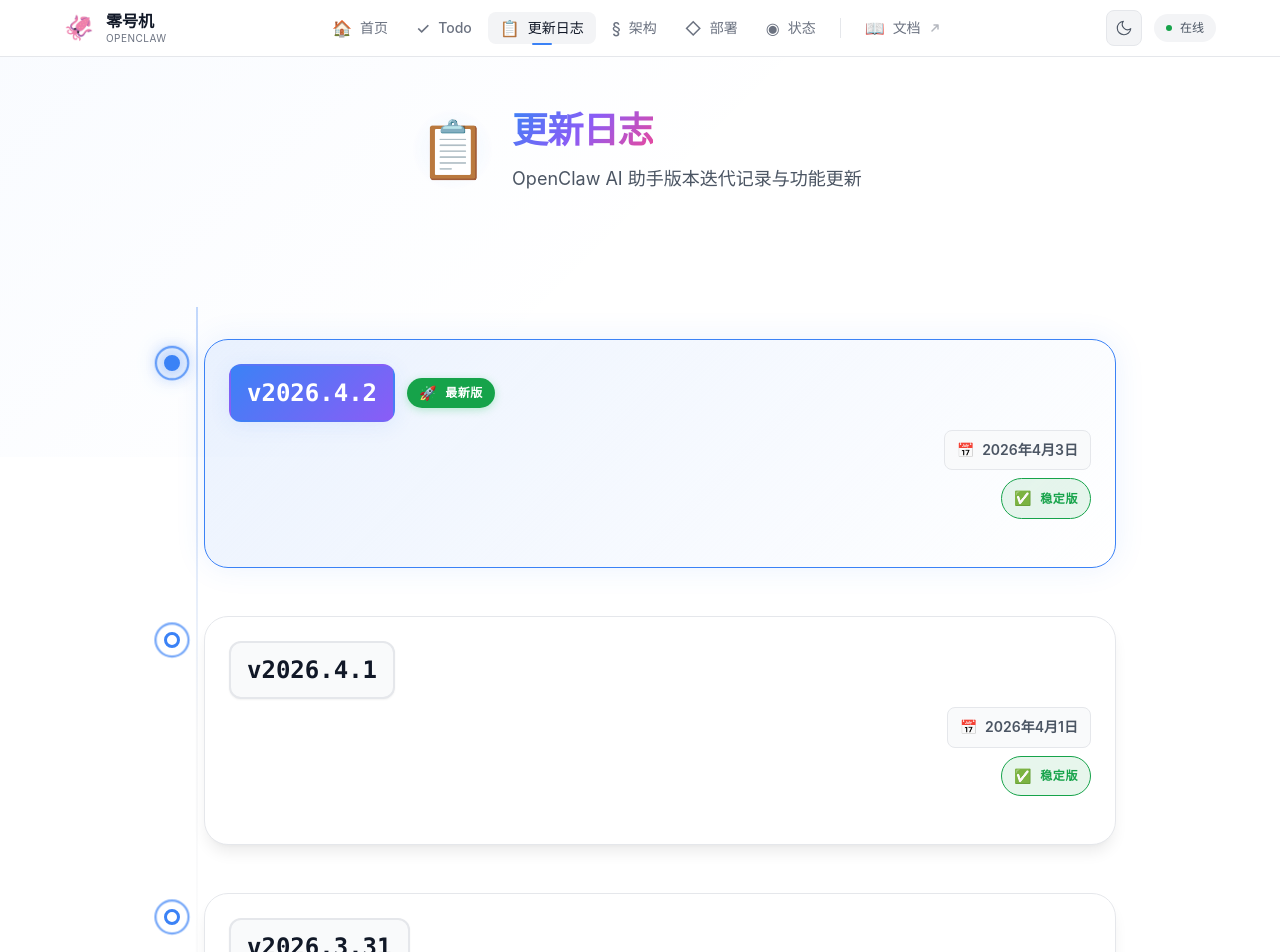
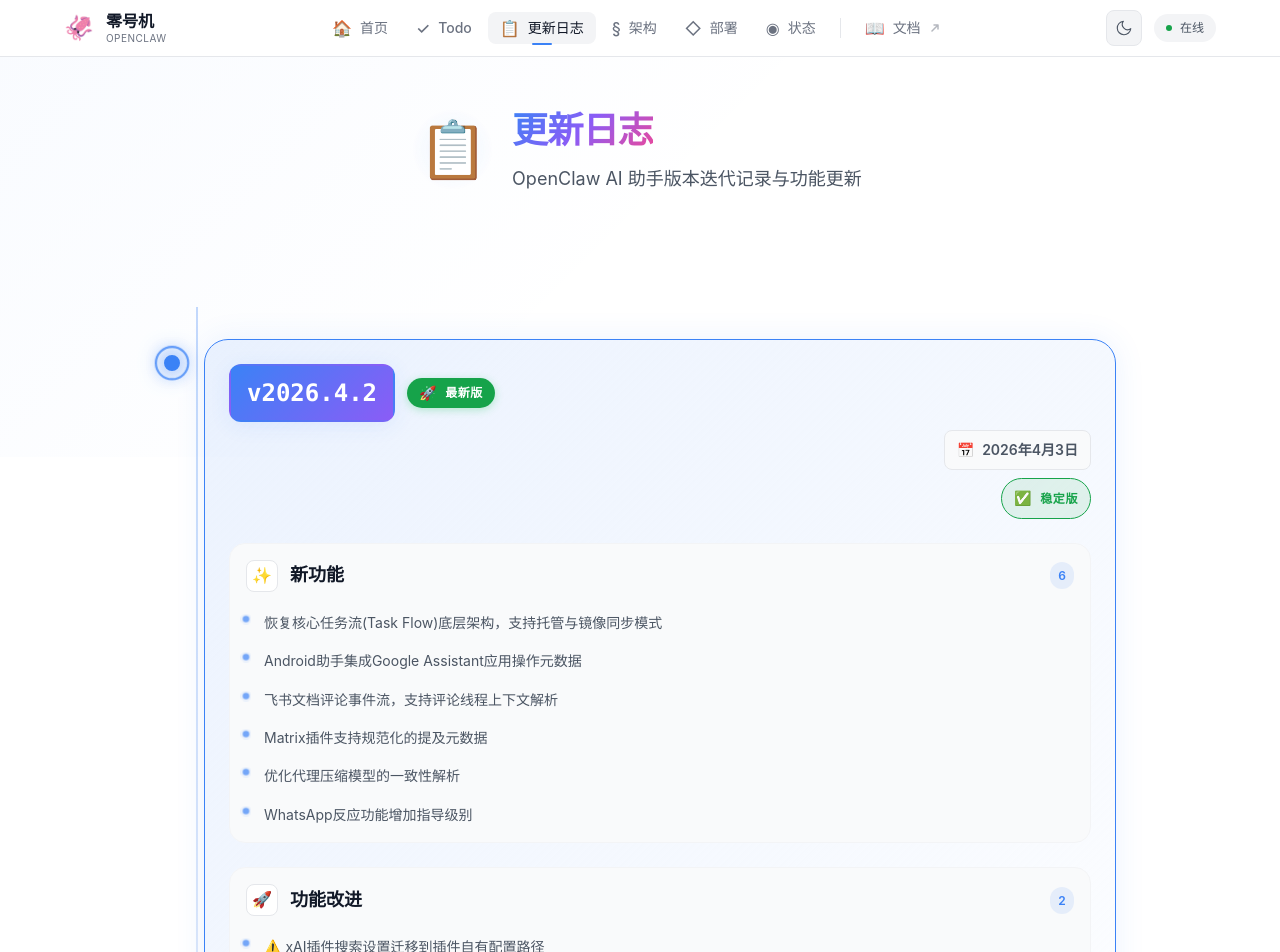
Before and after one commit to sharkCap/vue-demo-app, a Vue app: page /changelog in a window 1280 px wide. Shown: the top 952 px of the page. Built offline with nearby package versions, Linux system fonts and the light colour scheme.

Commit message:
chore: 自动更新版本信息到 2026.4.2 [ci skip]

```diff
--- a/src/views/ChangelogView.vue
+++ b/src/views/ChangelogView.vue
@@ -70,11 +70,10 @@
 
                 <!-- Changes Content -->
                 <div class="changes-content">
+                  <template v-for="(changes, category) in release.changes" :key="category">
                     <div
-                    v-for="(changes, category) in release.changes"
-                    :key="category"
+                      v-if="changes && Array.isArray(changes) && changes.length > 0"
                       class="change-category"
-                    v-if="changes && changes.length > 0"
                     >
                       <div class="category-header">
                         <h3 class="category-title">
@@ -82,7 +81,7 @@
                             <span class="category-icon">{{ getCategoryIcon(category) }}</span>
                           </span>
                           <span class="category-name">{{ getCategoryName(category) }}</span>
-                        <span class="category-count">{{ changes ? changes.length : 0 }}</span>
+                          <span class="category-count">{{ changes.length }}</span>
                         </h3>
                       </div>
                       <ul class="changes-list">
@@ -97,6 +96,7 @@
                         </li>
                       </ul>
                     </div>
+                  </template>
                 </div>
               </div>
             </div>
```
Lines whose indentation alone changed are shown as unchanged.
